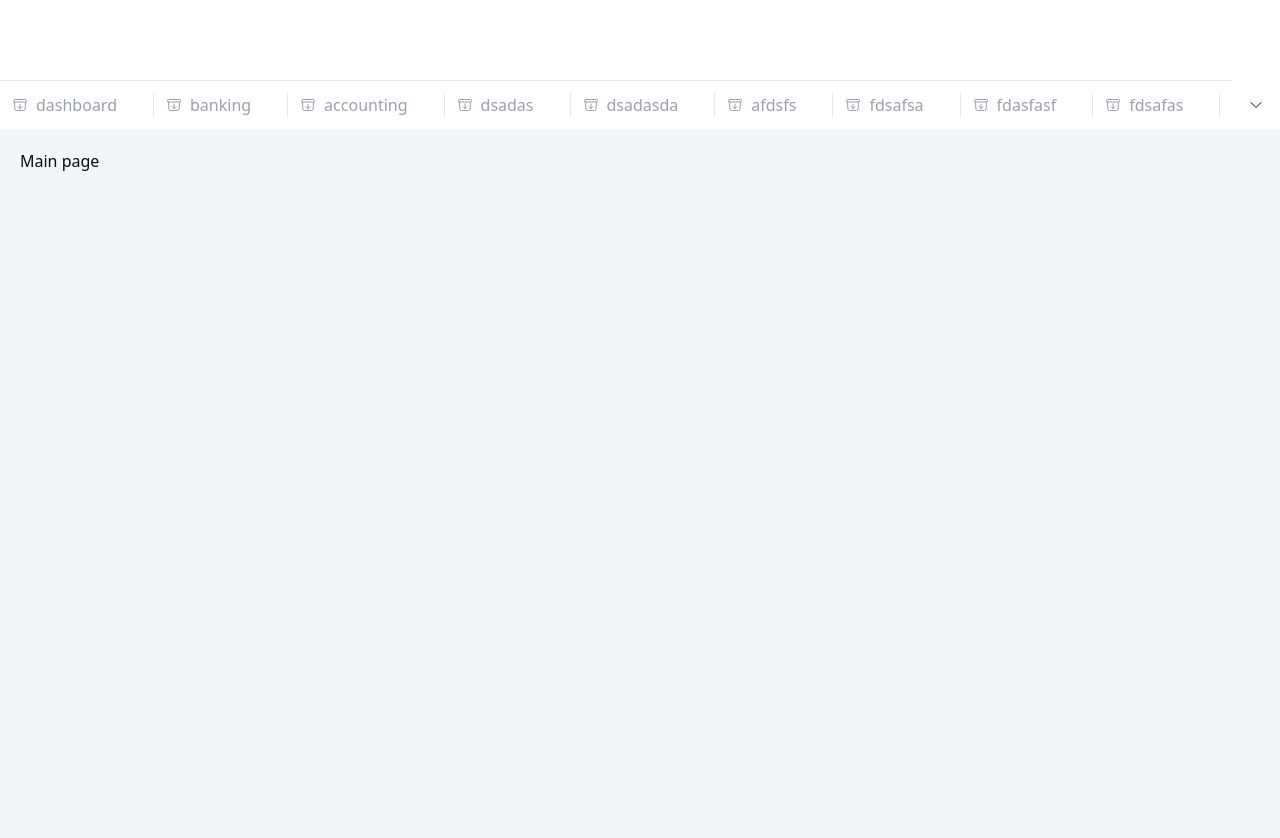
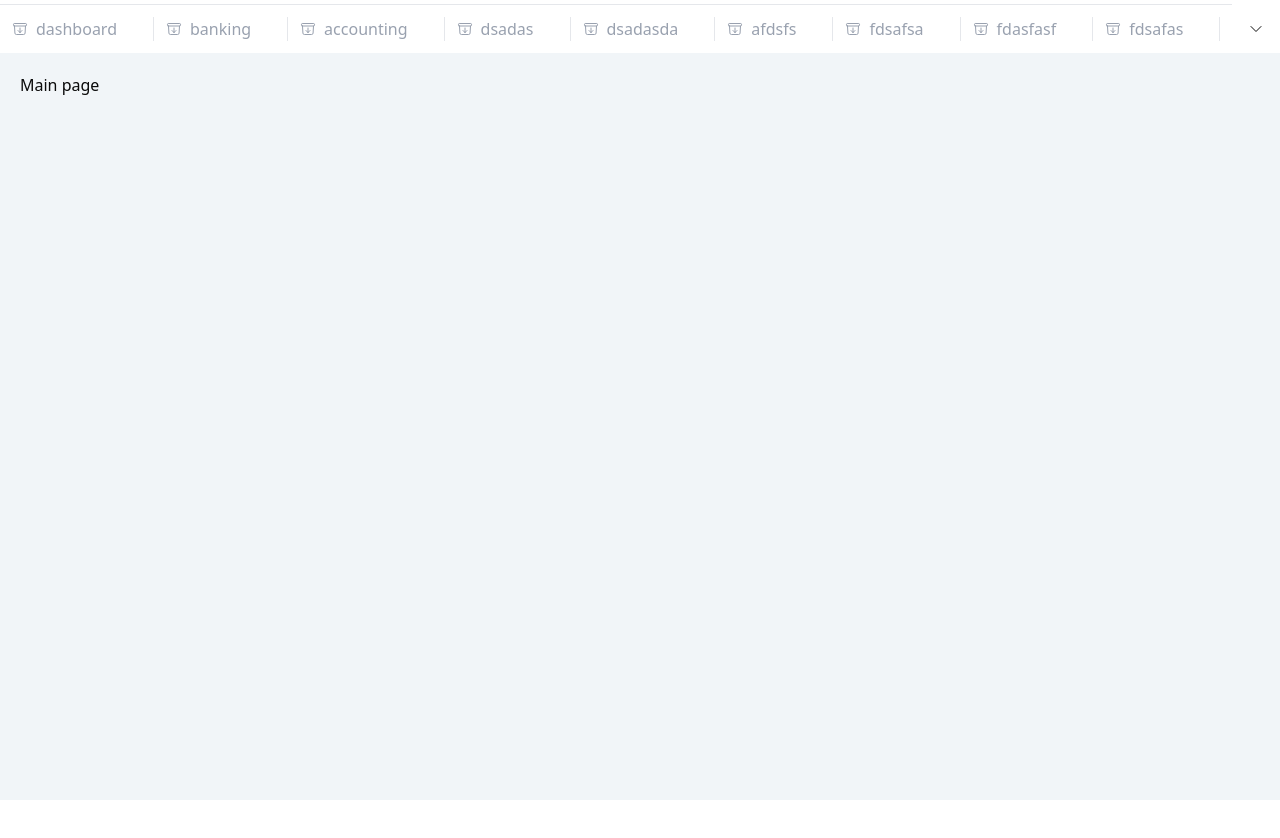
Before and after one commit to SkYfy1/tabs, a Next.js app: page / in a window 1280 px wide. Shown: the top 838 px of the page. After the commit the page ends 800 px from the top, so only its background shows below. Built offline with nearby package versions, Linux system fonts and the light colour scheme.

Commit message:
refactor(app/layout) - layout fix

```diff
--- a/app/(root)/layout.tsx
+++ b/app/(root)/layout.tsx
@@ -3,9 +3,9 @@ import React, { ReactNode } from "react";
 
 const Layout = ({ children }: { children: ReactNode }) => {
   return (
-    <div className="pt-20">
+    <div className="pt-1 min-h-screen h-screen flex flex-col">
       <TabsContainer />
-      <main className="bg-gray-bg h-[1000px] p-5">{children}</main>
+      <main className="bg-gray-bg p-5 flex-1">{children}</main>
     </div>
   );
 };
```
